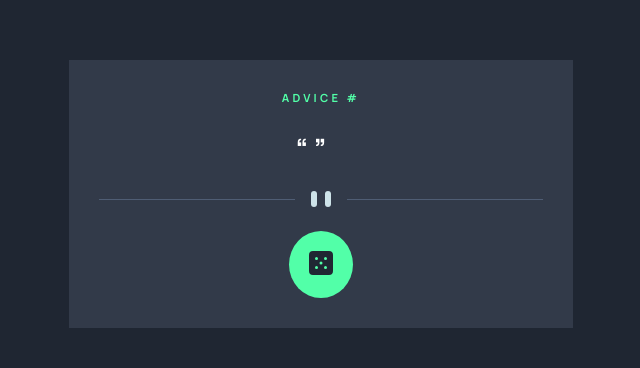
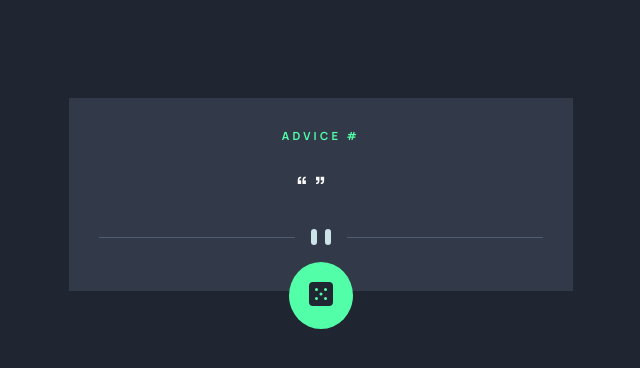
Before and after one commit to programmeur77/frontendmentor-advice-generator-app, a website: page index.html in a window 1280 px wide. Shown: the part 206-574 px from the top of the page, without its empty margins (319-959 px from the left). Drawn offline with Linux system fonts and the light colour scheme.

Commit message:
CSS stylesheet updated with button overlapping position

```diff
--- a/style/style.css
+++ b/style/style.css
@@ -22,6 +22,7 @@ body {
   padding: 30px;
   display: grid;
   grid-template-columns: repeat(2, 1fr);
+  position: relative;
   gap: 1.5rem;
 }
 .advice-container .advice__advice-number {
@@ -40,6 +41,7 @@ body {
 }
 .advice-container .advice__separator {
   grid-column: 1/3;
+  margin-bottom: 1rem;
 }
 .advice-container .advice__generate-btn {
   width: fit-content;
@@ -49,6 +51,8 @@ body {
   border: none;
   border-radius: 50%;
   background-color: hsl(150, 100%, 66%);
+  position: absolute;
+  bottom: -20%;
 }
 .advice-container .advice__generate-btn:hover {
   cursor: pointer;
```
